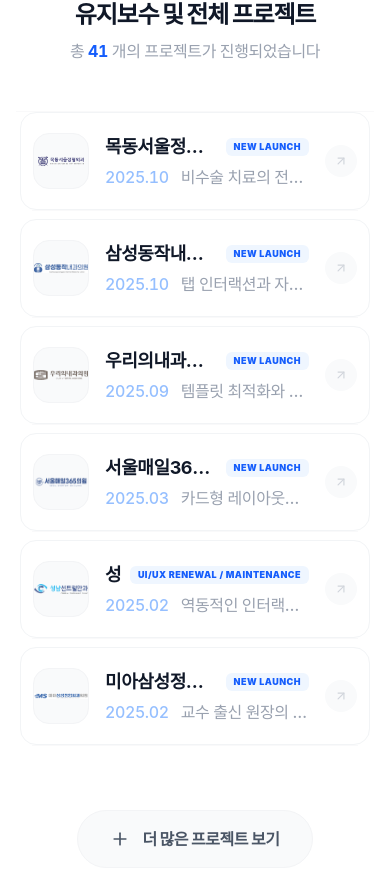
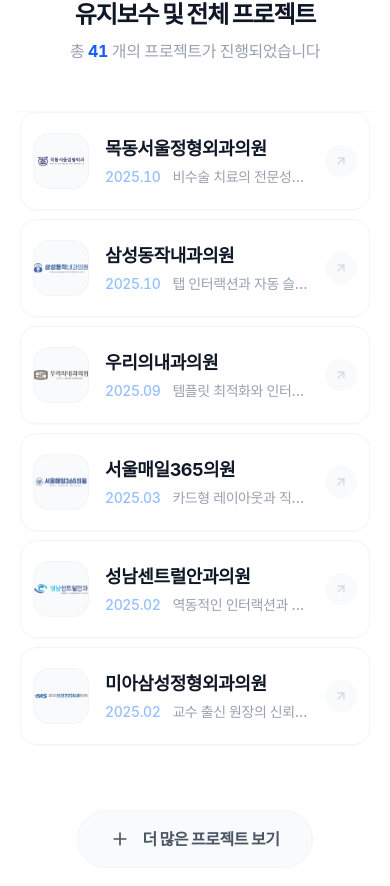
Before and after one commit to gusdnrs/portfolio, a Next.js app: page / in a window 390 px wide. Shown: the part 6479-7365 px from the top of the page. Built offline with nearby package versions, Linux system fonts and the light colour scheme; a web font is replaced by a local one.

Commit message:
style: 서브 프로젝트 모바일 뷰 최적화 (카테고리 숨김 및 폰트 크기 조정)

```diff
--- a/src/components/sections/Portfolio.tsx
+++ b/src/components/sections/Portfolio.tsx
@@ -230,7 +230,7 @@ function ProjectSmallCard({ item }: { item: Project }) {
           <h4 className="text-lg font-bold text-gray-900 truncate group-hover:text-white transition-colors duration-500">
             {item.title}
           </h4>
-          <span className="shrink-0 px-2 py-0.5 rounded-md bg-blue-50 text-blue-600 text-[9px] font-black uppercase tracking-wider group-hover:bg-white group-hover:text-blue-600 transition-all duration-500">
+          <span className="shrink-0 px-2 py-0.5 rounded-md bg-blue-50 text-blue-600 text-[9px] font-black uppercase tracking-wider group-hover:bg-white group-hover:text-blue-600 transition-all duration-500 hidden sm:inline-block">
             {item.category
               .map((cat) =>
                 cat === 'new'
@@ -243,7 +243,7 @@ function ProjectSmallCard({ item }: { item: Project }) {
           </span>
         </div>
 
-        <div className="flex items-center gap-3 text-base text-gray-400 font-medium whitespace-nowrap overflow-hidden group-hover:text-white/70 transition-colors duration-500">
+        <div className="flex items-center gap-3 text-sm sm:text-base text-gray-400 font-medium whitespace-nowrap overflow-hidden group-hover:text-white/70 transition-colors duration-500">
           <span className="shrink-0 font-num tabular-nums text-blue-500/50 group-hover:text-white/40 transition-colors duration-500">
             {(item.period.project?.[0] || item.period.maintenance)?.split(' - ')[0]}
           </span>
```
